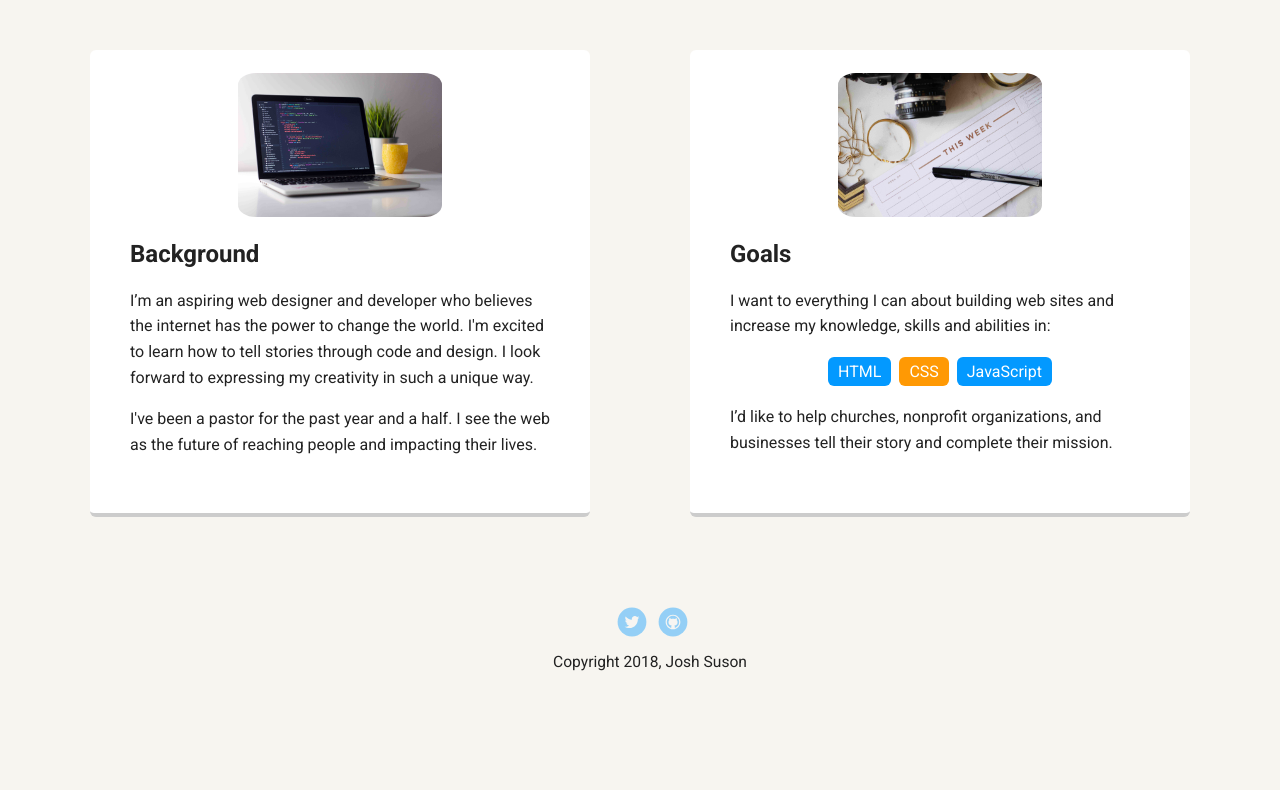
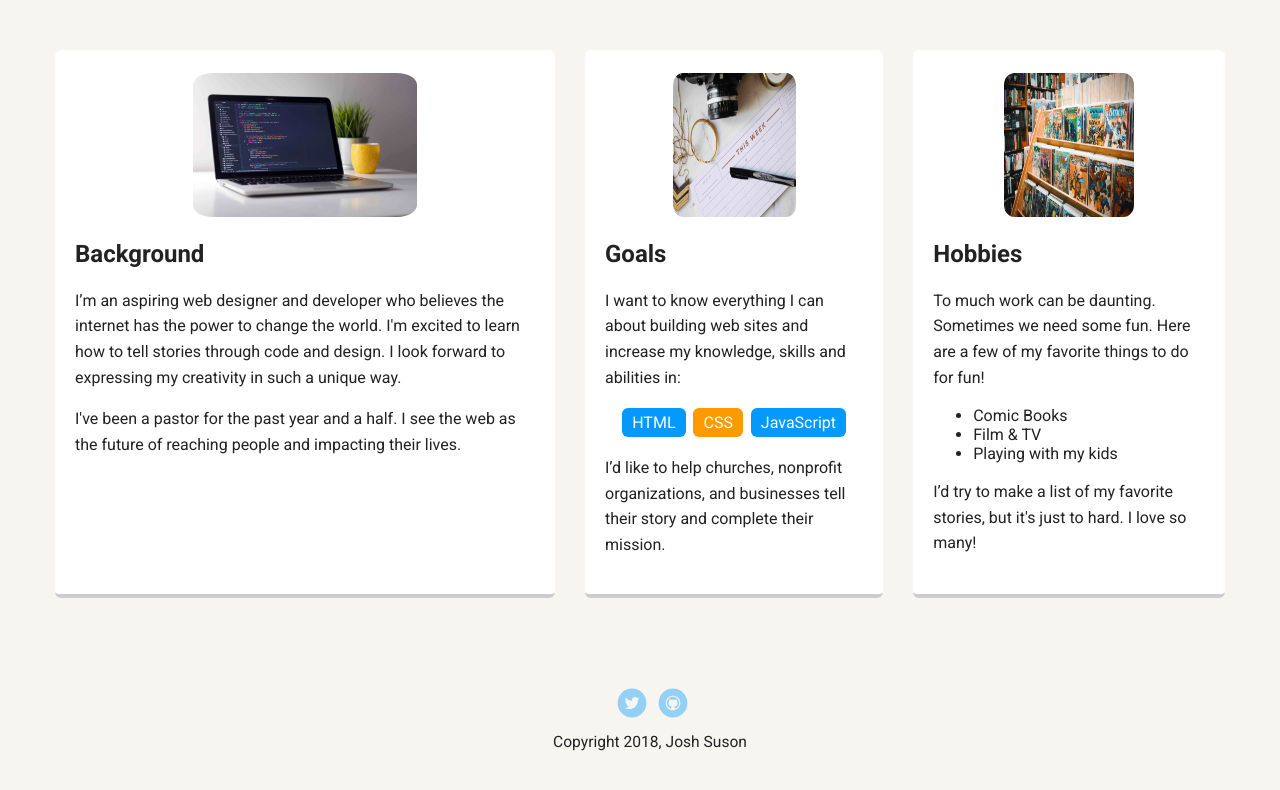
Before and after one commit to joshsuson/Techdegree-Project-1, a plain HTML site: page portfolio_update_v1/index.html in a window 1280 px wide. Shown: the part 470-1260 px from the top of the page. Before the commit the page ends 1237 px from the top, so only its background shows below. Drawn offline with Linux system fonts and the light colour scheme; a web font is replaced by a local one.

Commit message:
Added hobbies section

```diff
--- a/portfolio_update_v1/index.html
+++ b/portfolio_update_v1/index.html
@@ -34,13 +34,25 @@
       <div class="card">
         <img src="images/goals.jpg" alt="Pen laying on weekly planner" class="card-image">
         <h2>Goals</h2>
-        <p>I want to everything I can about building web sites and increase my knowledge, skills and abilities in:</p>
+        <p>I want to know everything I can about building web sites and increase my knowledge, skills and abilities in:</p>
         <ul class="skills">
           <li>HTML</li>
           <li>CSS</li>
           <li>JavaScript</li>
         </ul>
         <p>I’d like to help churches, nonprofit organizations, and businesses tell their story and complete their mission.</p>
+      </div>
+
+      <div class="card">
+        <img src="images/hobbies.jpg" alt="Comic book stand full of comics" class="card-image">
+        <h2>Hobbies</h2>
+        <p>To much work can be daunting. Sometimes we need some fun. Here are a few of my favorite things to do for fun!</p>
+        <ul>
+          <li>Comic Books</li>
+          <li>Film &amp; TV</li>
+          <li>Playing with my kids</li>
+        </ul>
+        <p>I’d try to make a list of my favorite stories, but it's just to hard. I love so many!</p>
       </div>
 
     </main>
--- a/portfolio_update_v1/styles.css
+++ b/portfolio_update_v1/styles.css
@@ -89,8 +89,8 @@ header .profile-image:hover {
   color: #efefef;
 }
 .card {
-  margin: 30px;
-  padding: 20px 40px 40px;
+  margin: 30px 15px 30px 15px;
+  padding: 20px 20px 20px;
   max-width: 500px;
   text-align: left;
   background: #fff;
```
Also changed, not shown: portfolio_update_v1/images/hobbies.jpg (added).
